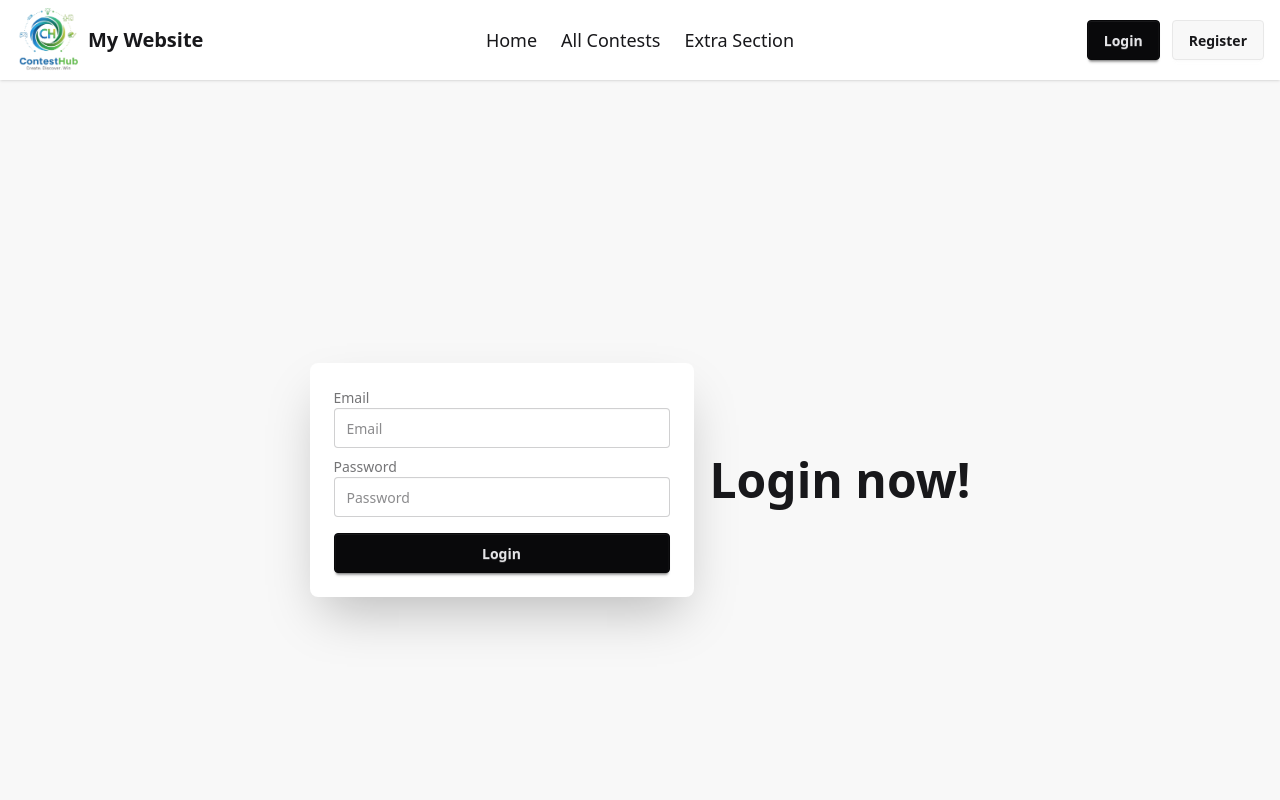
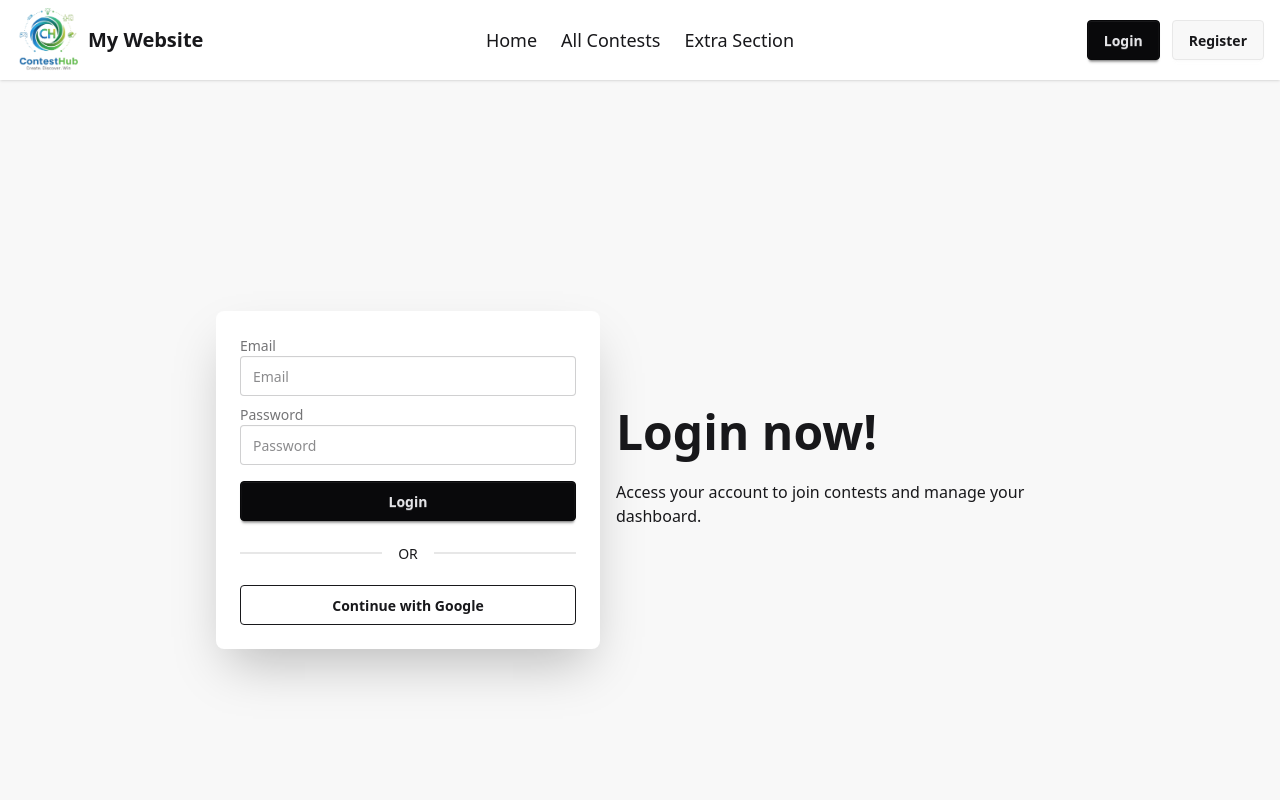
Before and after one commit to IftiGithub/contest-hub-client, a React (Vite) app: page /login in a window 1280 px wide. Shown: the top 800 px of the page. Built offline with nearby package versions, Linux system fonts and the light colour scheme; no server answers.

Commit message:
added google sign in functionality

```diff
--- a/src/pages/Login.jsx
+++ b/src/pages/Login.jsx
@@ -1,8 +1,9 @@
 import React, { useContext } from "react";
 import { useForm } from "react-hook-form";
 import AuthContext from "../providers/AuthContext";
+
 const Login = () => {
-    const { login } = useContext(AuthContext);
+    const { login, googleSignIn } = useContext(AuthContext);
 
     const {
         register,
@@ -15,7 +16,15 @@ const Login = () => {
             const result = await login(data.email, data.password);
             console.log("Logged in user:", result.user);
         } catch (error) {
-            console.error("Login Error:", error.message);
+            alert(error.message);
+        }
+    };
+
+    const handleGoogle = async () => {
+        try {
+            const result = await googleSignIn();
+            console.log("Google Signed-in:", result.user);
+        } catch (error) {
             alert(error.message);
         }
     };
@@ -24,11 +33,16 @@ const Login = () => {
         <div className="hero bg-base-200 min-h-screen">
             <div className="hero-content flex-col lg:flex-row-reverse">
 
+                {/* Heading */}
                 <div className="text-center lg:text-left">
                     <h1 className="text-5xl font-bold">Login now!</h1>
+                    <p className="py-6 max-w-md">
+                        Access your account to join contests and manage your dashboard.
+                    </p>
                 </div>
 
-                <div className="card bg-base-100 w-full max-w-sm shrink-0 shadow-2xl">
+                {/* Login Card */}
+                <div className="card bg-base-100 w-full max-w-sm shadow-2xl">
                     <div className="card-body">
 
                         <form onSubmit={handleSubmit(onSubmit)}>
@@ -76,8 +90,18 @@ const Login = () => {
                             <button className="btn btn-neutral mt-4 w-full" type="submit">
                                 Login
                             </button>
+                        </form>
 
-                        </form>
+                        {/* Divider */}
+                        <div className="divider">OR</div>
+
+                        {/* Google Login */}
+                        <button
+                            className="btn btn-outline w-full"
+                            onClick={handleGoogle}
+                        >
+                            Continue with Google
+                        </button>
 
                     </div>
                 </div>
--- a/src/pages/Registration.jsx
+++ b/src/pages/Registration.jsx
@@ -5,8 +5,9 @@ import { updateProfile } from "firebase/auth";
 
 const Registration = () => {
     const { register, handleSubmit, formState: { errors } } = useForm();
-    const { createUser } = useContext(AuthContext);
+    const { createUser, googleSignIn } = useContext(AuthContext);
 
+    // --- EMAIL/PASSWORD REGISTRATION ---
     const onSubmit = (data) => {
         const { email, password, name, photoURL } = data;
 
@@ -20,7 +21,7 @@ const Registration = () => {
                     photoURL: photoURL
                 })
                     .then(() => {
-                        console.log(user);
+                        console.log("User updated:", user);
                         alert("Registration successful!");
                     })
                     .catch(err => {
@@ -34,15 +35,43 @@ const Registration = () => {
             });
     };
 
+    // --- GOOGLE SIGNUP ---
+    const handleGoogleSignup = () => {
+        googleSignIn()
+            .then(res => {
+                const user = res.user;
+                console.log("Google Sign-In User:", user);
+                alert("Google Sign-up successful!");
+            })
+            .catch(err => {
+                console.error("Google Login Error:", err);
+                alert(err.message);
+            });
+    };
+
     return (
         <div className="hero bg-base-200 min-h-screen">
             <div className="hero-content flex-col lg:flex-row-reverse">
+
                 <div className="text-center lg:text-left">
                     <h1 className="text-5xl font-bold">Register Now!</h1>
                 </div>
 
                 <div className="card bg-base-100 w-full max-w-sm shadow-2xl">
                     <div className="card-body">
+
+                        {/* GOOGLE SIGNUP BUTTON */}
+                        <button
+                            type="button"
+                            onClick={handleGoogleSignup}
+                            className="btn btn-outline btn-primary w-full mb-4"
+                        >
+                            Continue with Google
+                        </button>
+
+                        <div className="divider">OR</div>
+
+                        {/* EMAIL FORM */}
                         <form onSubmit={handleSubmit(onSubmit)} className="space-y-3">
 
                             {/* NAME */}
@@ -96,10 +125,15 @@ const Registration = () => {
                                 {errors.photoURL && <span className="text-red-500 text-sm">{errors.photoURL.message}</span>}
                             </div>
 
-                            <button className="btn btn-neutral w-full mt-4" type="submit">Register</button>
+                            {/* SUBMIT BUTTON */}
+                            <button className="btn btn-neutral w-full mt-4" type="submit">
+                                Register
+                            </button>
                         </form>
+
                     </div>
                 </div>
+
             </div>
         </div>
     );
--- a/src/providers/AuthProvider.jsx
+++ b/src/providers/AuthProvider.jsx
@@ -5,6 +5,8 @@ import {
     signInWithEmailAndPassword,
     onAuthStateChanged,
     signOut,
+    GoogleAuthProvider,
+    signInWithPopup
 } from "firebase/auth";
 import auth from "../utils/firebase.init";
 
@@ -23,6 +25,11 @@ const AuthProvider = ({ children }) => {
     const logout = () => {
         return signOut(auth);
     };
+    const provider = new GoogleAuthProvider();
+    const googleSignIn=()=>{
+        return signInWithPopup(auth, provider)
+    }
+
 
     useEffect(() => {
         const unsubscribe = onAuthStateChanged(auth, (currentUser) => {
@@ -38,6 +45,7 @@ const AuthProvider = ({ children }) => {
         createUser,
         login,
         logout,
+        googleSignIn
     };
 
     return (
```
